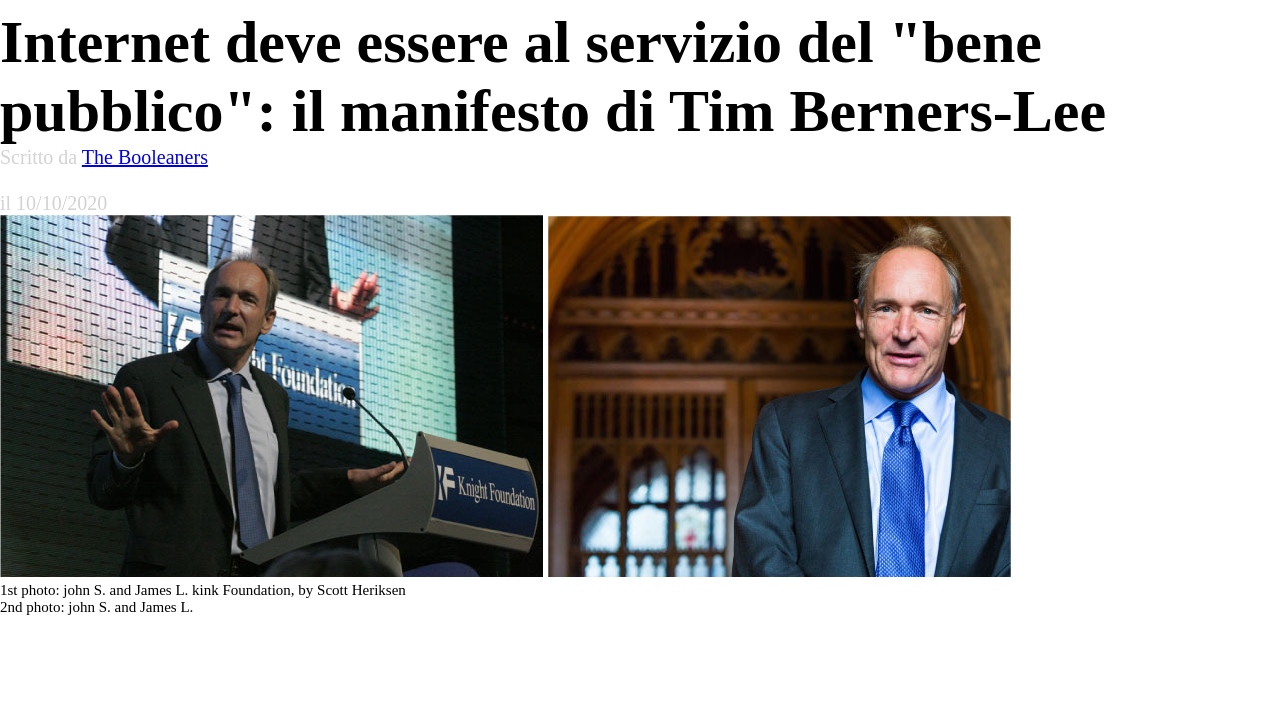
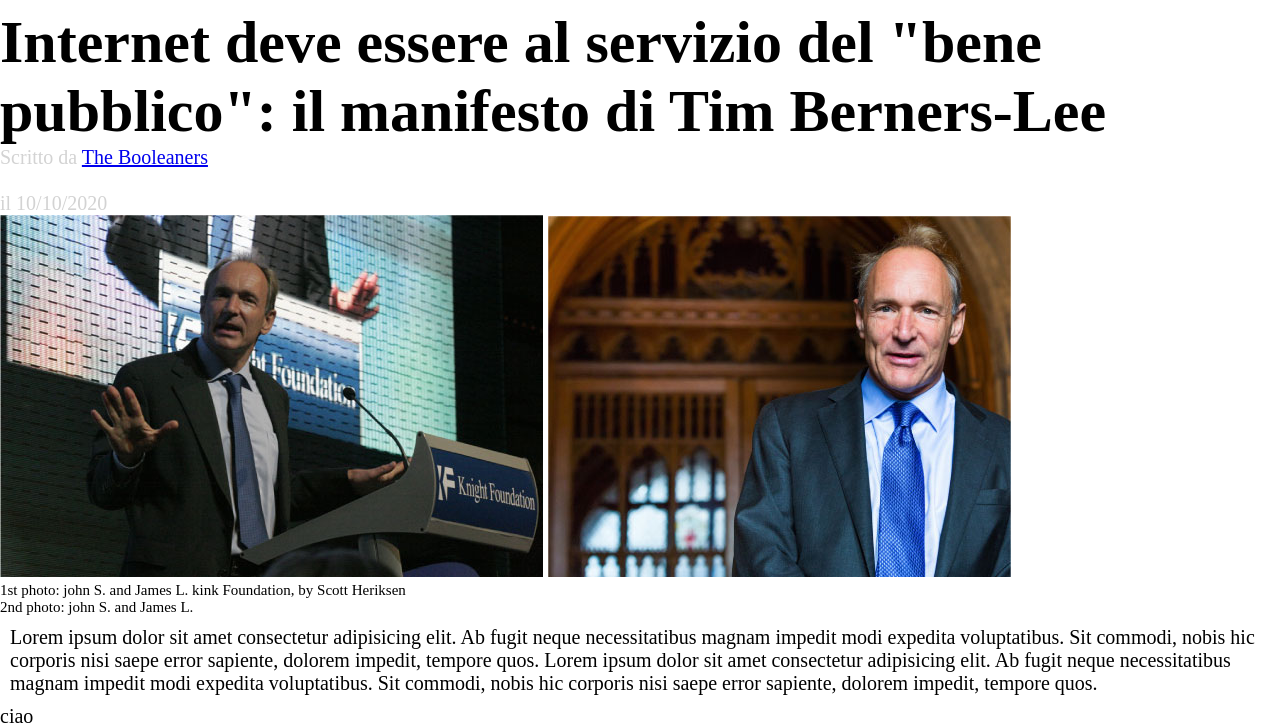
Before and after one commit to FabioBabaglioni/html-css-booleaner, a plain HTML site: page index.html in a window 1280 px wide. Shown: the part 117-845 px from the top of the page. Before the commit the page ends 800 px from the top, so only its background shows below. Drawn offline with Linux system fonts and the light colour scheme.

Commit message:
creazione elenco puntato

```diff
--- a/css/style.css
+++ b/css/style.css
@@ -30,3 +30,7 @@ header{
 .sottotitolo{
     font-size: 15px;
 }
+
+p{
+    margin: 10px;
+}
--- a/index.html
+++ b/index.html
@@ -38,6 +38,11 @@
 
         <!-- script articolo -->
         <section>
+            <p>Lorem ipsum dolor sit amet consectetur adipisicing elit. Ab fugit neque necessitatibus magnam impedit modi expedita voluptatibus. Sit commodi, nobis hic corporis nisi saepe error sapiente, dolorem impedit, tempore quos. Lorem ipsum dolor sit amet consectetur adipisicing elit. Ab fugit neque necessitatibus magnam impedit modi expedita voluptatibus. Sit commodi, nobis hic corporis nisi saepe error sapiente, dolorem impedit, tempore quos.</p>
+
+            <ul>
+                <li>ciao</li>
+            </ul>
 
         </section>
 
```
